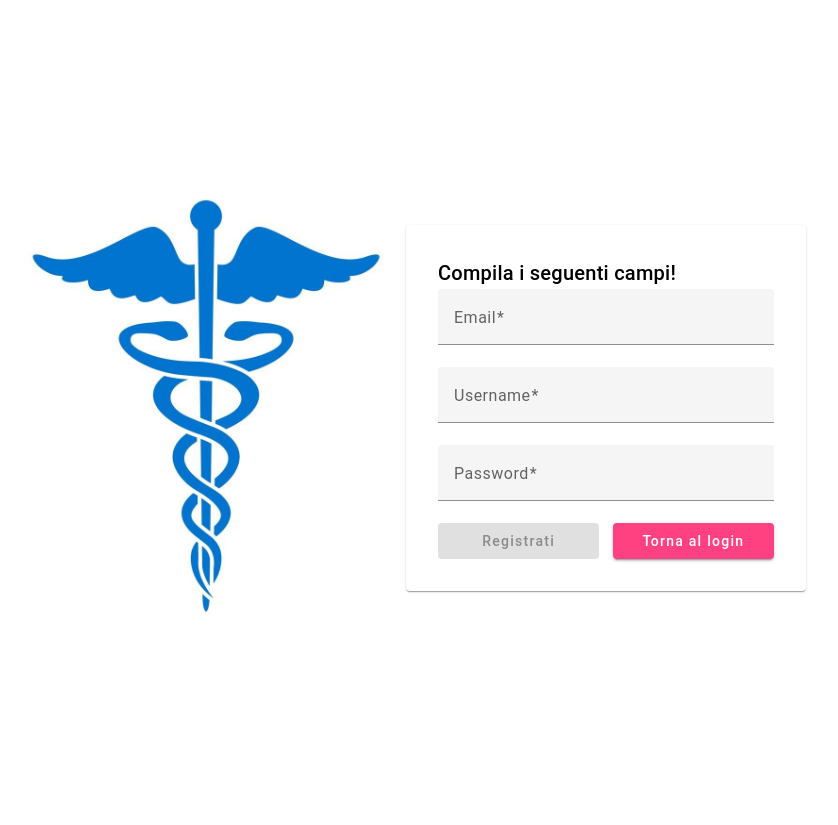
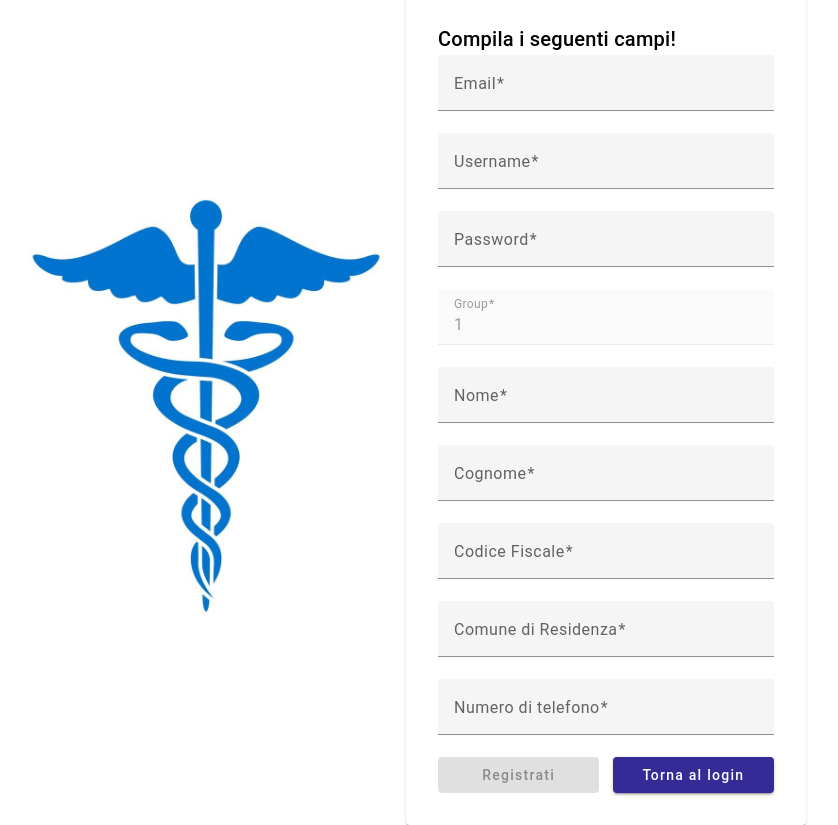
Before and after one commit to AngelDark92/Angular18FeExample, an Angular app: page /register in a window 1280 px wide. Shown: the whole page, without its empty margins (34-872 px from the left). Built offline with nearby package versions, Linux system fonts and the light colour scheme; no server answers.

Commit message:
secondo commit sara

```diff
--- a/src/app/core/models/amministratore.model.ts
+++ b/src/app/core/models/amministratore.model.ts
@@ -1,2 +1,6 @@
+import { User } from "./user.model";
+
 export interface Amministratore {
+    id ?: any;
+    user ?: User;
 }
--- a/src/app/core/models/medico.model.ts
+++ b/src/app/core/models/medico.model.ts
@@ -1,2 +1,8 @@
+import { User } from "./user.model";
+
 export interface Medico {
+     id ?: any
+      nome ?: string;
+      cognome ?: string;
+      user ?: User;
 }
--- a/src/app/core/models/user.model.ts
+++ b/src/app/core/models/user.model.ts
@@ -2,7 +2,7 @@ import { Group } from "./group.model";
 
 export interface User {
     id ? : any;
-     username ?: string;
+    username ?: string;
     password ? : string;
     email ? : string;
     group ? : Group;
--- a/src/app/core/models/utente-paziente.model.ts
+++ b/src/app/core/models/utente-paziente.model.ts
@@ -1,2 +1,7 @@
+import { Paziente } from "./paziente.model";
+import { User } from "./user.model";
+
 export interface UtentePaziente {
+    user ?: User;
+    paziente ?: Paziente;
 }
--- a/src/app/core/services/user.service.ts
+++ b/src/app/core/services/user.service.ts
@@ -2,11 +2,13 @@ import { HttpClient } from '@angular/common/http';
 import { Injectable } from '@angular/core';
 import { Observable } from 'rxjs';
 import { User } from '../models/user.model';
+import { UtentePaziente } from '../models/utente-paziente.model';
 
 @Injectable({
   providedIn: 'root' // questo servizio è provveduto nel root dell'app, tutti lo possono usare
 })
 export class UserService {
+
   private baseUrl = "http://localhost:8080";
 
   constructor(private http: HttpClient) { }
@@ -17,7 +19,7 @@ export class UserService {
 
   }
 
-  createUser(user: User): Observable<User>{
-    return this.http.post(this.baseUrl+"/user/crea-user", user);
+  createUserPaziente(userPaziente: UtentePaziente): Observable<UtentePaziente>{
+    return this.http.post(this.baseUrl+"/user/crea-user-paziente", userPaziente);
   }
 }
--- a/src/app/features/users/components/login/login.component.html
+++ b/src/app/features/users/components/login/login.component.html
@@ -7,6 +7,7 @@
   <mat-card>
     <mat-card-title>Login</mat-card-title>
     <form [formGroup]="userForm" (ngSubmit)="submit()">
+
       <mat-form-field appearance="fill" class="login-field">
         <mat-label>Username</mat-label>
         <input matInput formControlName="email" required />
@@ -28,7 +29,7 @@
           Login
         </button>
         <button mat-raised-button color="accent" class="register-button" (click)="register()">
-          Register
+          Registrazione
         </button>
       </div>
     </form>
--- a/src/app/features/users/components/login/login.component.scss
+++ b/src/app/features/users/components/login/login.component.scss
@@ -43,8 +43,14 @@ mat-card {
 button {
   width: 48%;
 }
+.mat-mdc-raised-button.mat-accent {
+  --mdc-protected-button-container-color: #342b97;
+  --mdc-protected-button-label-text-color: white;
+  --mat-protected-button-state-layer-color: white;
+  --mat-protected-button-ripple-color: rgba(195, 195, 195, 0.862);
+}
 
 .register-button {
-  background-color: gray;
+  background-color: rgb(21, 66, 131);
   color: white;
 }
--- a/src/app/features/users/components/register/register.component.html
+++ b/src/app/features/users/components/register/register.component.html
@@ -36,6 +36,52 @@
         </mat-error>
       </mat-form-field>
 
+      <mat-form-field appearance="fill" class="register-field">
+        <mat-label>Group</mat-label>
+        <input matInput formControlName="group" type="number" />
+        <mat-error *ngIf="registerForm.get('group')?.hasError('required')">
+        </mat-error>
+      </mat-form-field>
+
+      <mat-form-field appearance="fill" class="register-field">
+        <mat-label>Nome</mat-label>
+        <input matInput type="text" formControlName="nome" required />
+        <mat-error *ngIf="registerForm.get('nome')?.hasError('required')">
+          Name is required
+        </mat-error>
+      </mat-form-field>
+
+      <mat-form-field appearance="fill" class="register-field">
+        <mat-label>Cognome</mat-label>
+        <input matInput type="text" formControlName="cognome" required />
+        <mat-error *ngIf="registerForm.get('cognome')?.hasError('required')">
+          Cognome is required
+        </mat-error>
+      </mat-form-field>
+
+      <mat-form-field appearance="fill" class="register-field">
+        <mat-label>Codice Fiscale</mat-label>
+        <input matInput type="text" formControlName="codiceFiscale" required />
+        <mat-error *ngIf="registerForm.get('codiceFiscale')?.hasError('required')">
+          codice Fiscale is required
+        </mat-error>
+      </mat-form-field>
+
+      <mat-form-field appearance="fill" class="register-field">
+        <mat-label>Comune di Residenza</mat-label>
+        <input matInput type="text" formControlName="comuneDiResidenza" required />
+        <mat-error *ngIf="registerForm.get('comuneDiResidenza')?.hasError('required')">
+          Comune di Residenza is required
+        </mat-error>
+      </mat-form-field>
+
+      <mat-form-field appearance="fill" class="register-field">
+        <mat-label>Numero di telefono</mat-label>
+        <input matInput type="text" formControlName="numeroDiTelefono" required />
+        <mat-error *ngIf="registerForm.get('numeroDiTelefono')?.hasError('required')">
+          Numero di telefono is required
+        </mat-error>
+      </mat-form-field>
 
 
       <div class="button-group">
--- a/src/app/features/users/components/register/register.component.scss
+++ b/src/app/features/users/components/register/register.component.scss
@@ -23,11 +23,14 @@ mat-card {
 button {
   width: 48%;
 }
+.mat-mdc-raised-button.mat-accent {
+  --mdc-protected-button-container-color: #342b97;
+  --mdc-protected-button-label-text-color: white;
+  --mat-protected-button-state-layer-color: white;
+  --mat-protected-button-ripple-color: rgba(195, 195, 195, 0.862);
+}
 
-.login-button {
-  background-color: gray;
-  color: white;
-}
+
 /* Container for the image and the card to ensure they are aligned side by side */
 .content-wrapper {
   display: flex;
--- a/src/app/features/users/components/register/register.component.ts
+++ b/src/app/features/users/components/register/register.component.ts
@@ -13,6 +13,9 @@ import { MatButtonModule } from '@angular/material/button';
 import { MatCardModule } from '@angular/material/card';
 import { MatOptionModule } from '@angular/material/core';
 import { Group } from '../../../../core/models/group.model';
+import { User } from '../../../../core/models/user.model';
+import { UtentePaziente } from '../../../../core/models/utente-paziente.model';
+import { Paziente } from '../../../../core/models/paziente.model';
 
 
 @Component({
@@ -29,9 +32,9 @@ import { Group } from '../../../../core/models/group.model';
   templateUrl: './register.component.html',
   styleUrl: './register.component.scss'
 })
-export class RegisterComponent implements OnInit{
+export class RegisterComponent {
   registerForm: FormGroup;
-  groups : Group[] = [];
+
 
   private baseUrl = "http://localhost:8080";
 
@@ -41,10 +44,15 @@ export class RegisterComponent implements OnInit{
       username: ["", [Validators.required]],
       email: ["", [Validators.required, Validators.email]],
       password: ["", [Validators.required, Validators.minLength(5)]],
-      group: [null, [Validators.required]]
+      group: [{ value: 1, disabled: true }, Validators.required],
+      nome: ["", [Validators.required]],
+      cognome: ["", [Validators.required]],
+      codiceFiscale: ["", [Validators.required, Validators.maxLength(16)]],
+      comuneDiResidenza: ["", [Validators.required]],
+      numeroDiTelefono: ["", [Validators.required]],
     });
   }
-  ngOnInit(): void {
+  /*ngOnInit(): void {
     // Carica i gruppi al caricamento del componente
     this.loadGroups();
   }
@@ -59,13 +67,31 @@ export class RegisterComponent implements OnInit{
         console.error('Errore durante il recupero dei gruppi:', error);
       }
     });
-  }
+  }*/
+
 
   register() {
     if (this.registerForm.valid) {
       // Se il modulo è valido, i valori dei campi email e password vengono estratti dall'oggetto userForm.value. Questi valori verranno utilizzati per la richiesta di login.
-      const { username, email, password, group } = this.registerForm.value;
-      this.userService.createUser({ username, email, password, group }).subscribe({
+      const { username, email, password, group, nome, cognome, codiceFiscale,comuneDiResidenza, numeroDiTelefono } = this.registerForm.value;
+      // Crea un oggetto User
+      const newUser: User = {
+        username,
+        email,
+        password,
+        group
+
+      };
+      const newPaziente: Paziente = {
+        nome,
+        cognome,
+        codiceFiscale,
+        comuneDiResidenza,
+        numeroDiTelefono,
+        user:newUser
+      };
+
+      this.userService.createUserPaziente({ user: newUser, paziente: newPaziente }).subscribe({
         next: (response) => {
           console.log('Registrazione avvenuta con successo', response);
         },
```
Also changed, not shown: src/app/core/models/paziente.model.ts (+10 -1 lines).
